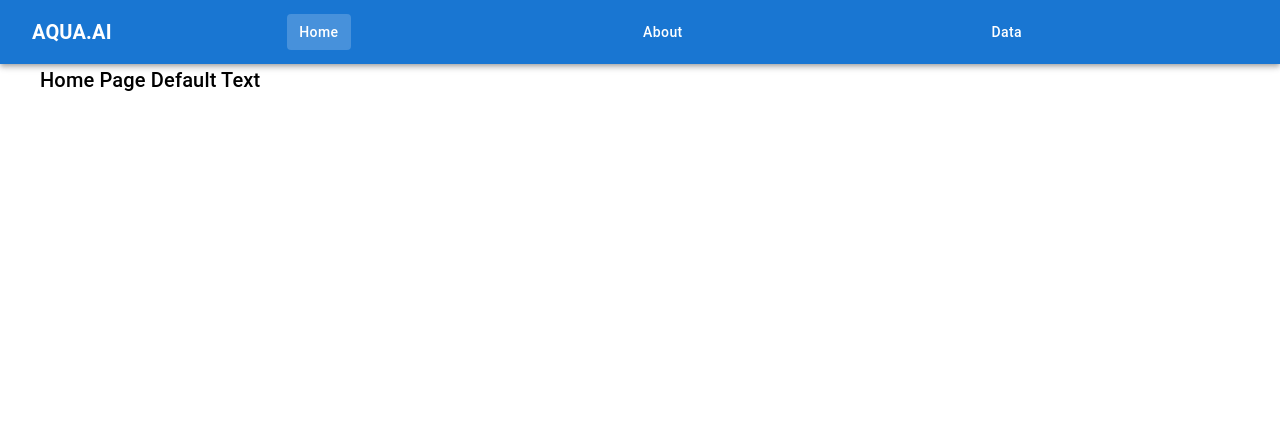
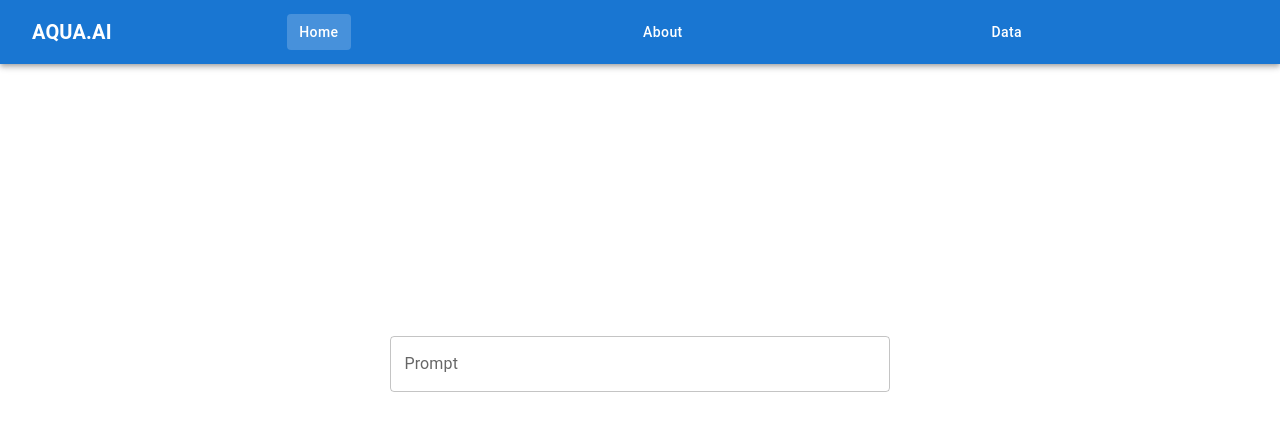
Before and after one commit to john-m-c0x/fullstack-water-potability, a React (Create React App) app in the folder frontend/: page /Home in a window 1280 px wide. Shown: the top 430 px of the page. Built offline with nearby package versions, Linux system fonts and the light colour scheme.

Commit message:
Set home page input field based on state

```diff
--- a/frontend/src/pages/Home.js
+++ b/frontend/src/pages/Home.js
@@ -1,13 +1,23 @@
-import React from 'react';
-import { Box, Typography } from '@mui/material';
+import React, { useState } from 'react';
+import { useLocation } from 'react-router-dom';
+import { Grid2 } from '@mui/material';
+import PromptInputField from '../components/PromptInputField';
 
 function Home() {
+  const location = useLocation();
+
+  //Sets passedPrompt to value sent from landing page, or '' if sate is null
+  const {passedPrompt} = location.state || '';
+  const [prompt, setPrompt] = useState(passedPrompt || '')
+
   return (
-    <Box>
-        <Typography variant="h6" sx={{ marginLeft: 5 }}>
-            Home Page Default Text
-        </Typography>
-    </Box>
+    <Grid2 container spacing={2} sx={{ flexDirection:'column', height: '75vh', padding: 2, justifyContent: 'center', alignItems: 'center' }}>
+      <Grid2 item xs={12} sx={{width:{xs: '90%', sm: '70%', md: '60%', lg: '40%'}}}>
+        <PromptInputField
+          prompt={prompt}
+        />
+      </Grid2>
+    </Grid2>
   );
 }
 
```
